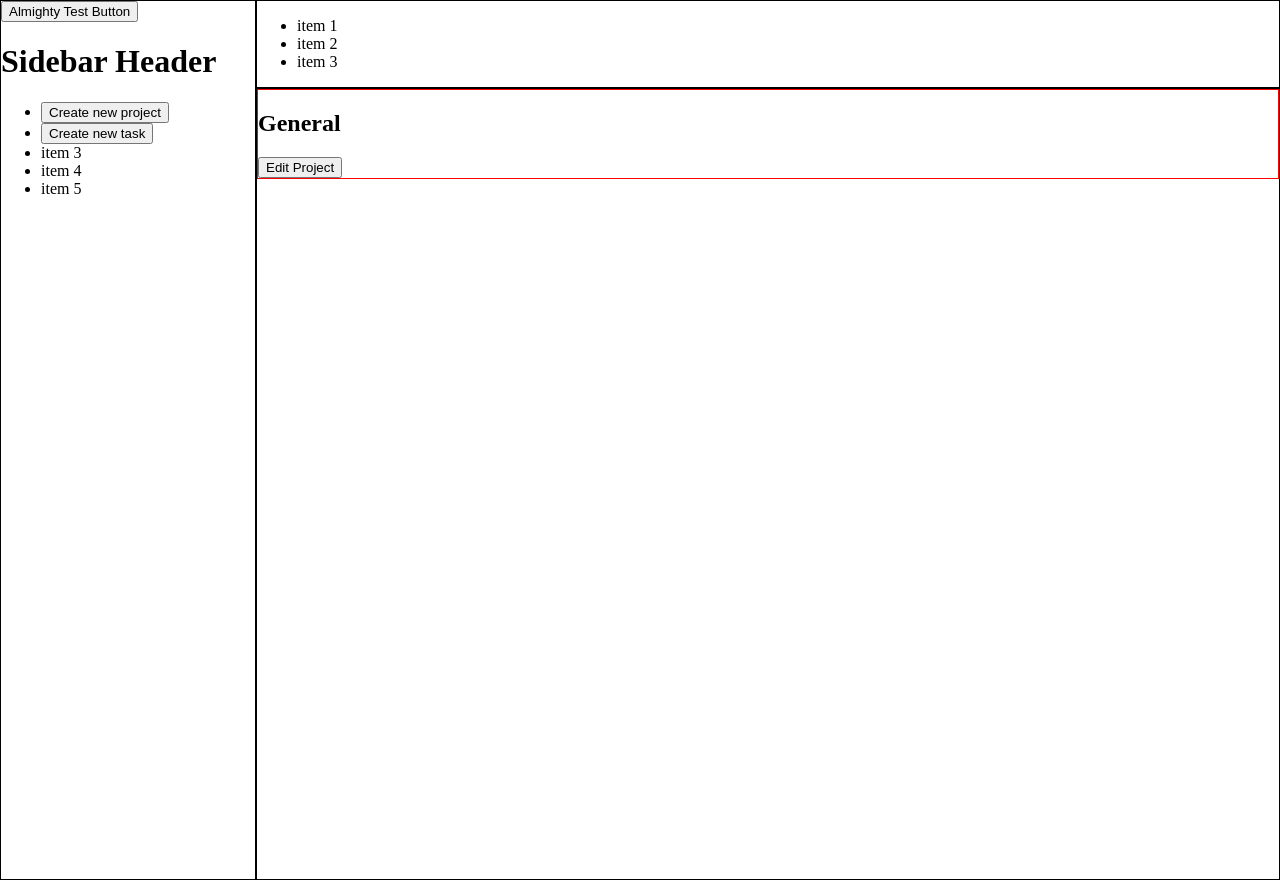
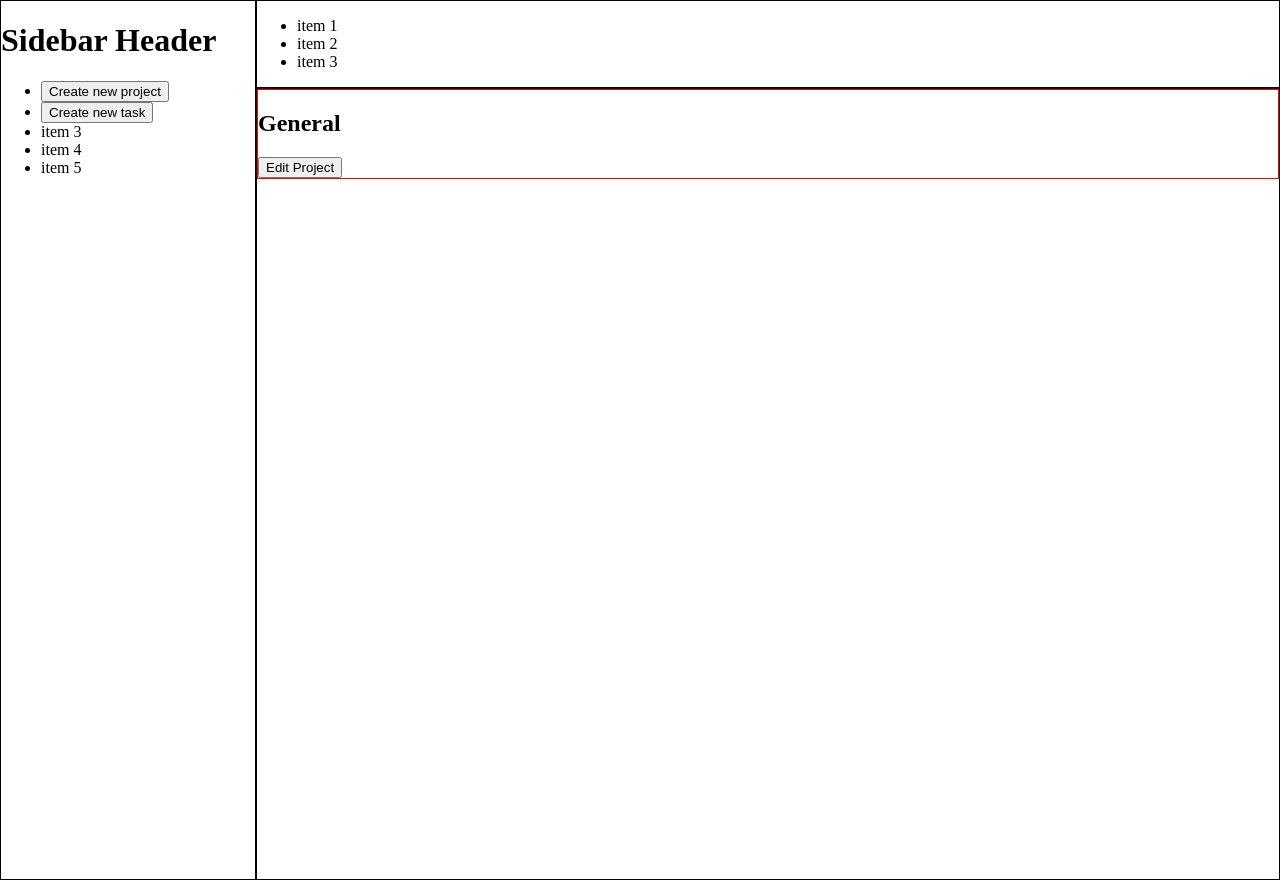
Before and after one commit to elephantfive/odin-todo-list, a website built with webpack: page src/template.html in a window 1280 px wide. Built offline with nearby package versions, Linux system fonts and the light colour scheme.

Commit message:
Remove test button

```diff
--- a/src/template.html
+++ b/src/template.html
@@ -7,7 +7,6 @@
 </head>
 <body>
     <div class="sidebar">
-        <button id="test">Almighty Test Button</button>
         <h1>Sidebar Header</h1>
         <ul>
             <li><button class="create-button" id="new-project-button">Create new project</button></li>
```
